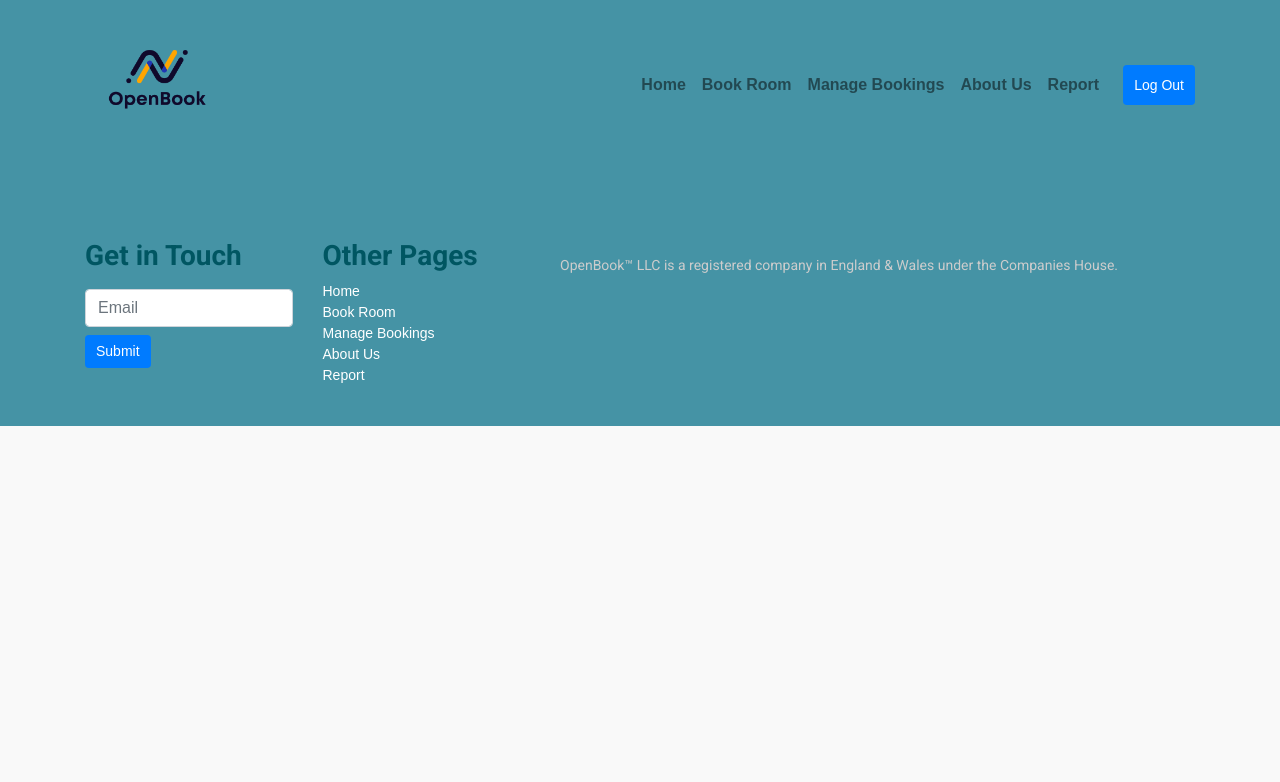
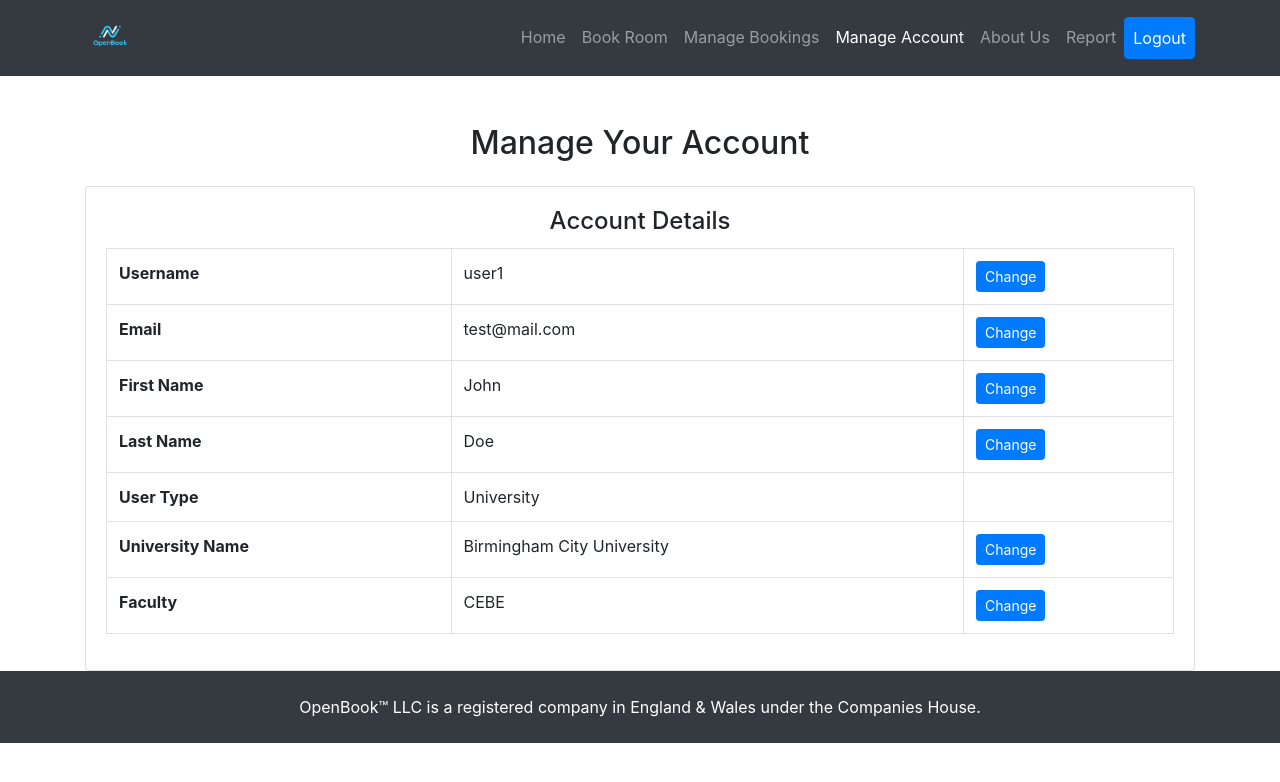
Before and after one commit to UmaeerH/DIG5127, a PHP site: page /ManageAccount.php in a window 1280 px wide. Shown: the top 782 px of the page. Run offline with PHP 8.4, Linux system fonts and the light colour scheme; a user stored in the database is signed in; data comes from the database, SQL or seed files in the repository.

Commit message:
Both Manage pages functioning

```diff
--- a/ManageAccount.php
+++ b/ManageAccount.php
@@ -1,79 +1,227 @@
 <?php
+include "resources/database.php";
 session_start();
+
+// Redirect to login page if not logged in
+if (!isset($_SESSION['userID'])) {
+    header("Location: login.php");
+    exit;
+}
+
+// Fetch user information using the user ID from the session
+$userID = $_SESSION['userID'];
+$sql = "SELECT u.userID, u.username, u.firstName, u.lastName, u.email, u.userType,
+        IFNULL(uu.university_name, 'None') AS university_name,
+        IFNULL(uu.faculty, 'None') AS faculty,
+        IFNULL(us.studentID, 'None') AS studentID,
+        IFNULL(us.course, 'None') AS course,
+        IFNULL(ust.department, 'None') AS department,
+        IFNULL(ex.company, 'None') AS company,
+        IFNULL(ex.role, 'None') AS role
+        FROM users u
+        LEFT JOIN universityusers uu ON u.userID = uu.user_id
+        LEFT JOIN universitystudents us ON u.userID = us.user_id
+        LEFT JOIN universitystaff ust ON u.userID = ust.user_id
+        LEFT JOIN externalusers ex ON u.userID = ex.user_id
+        WHERE u.userID = ?";
+$stmt = $conn->prepare($sql);
+$stmt->bind_param("i", $userID);
+$stmt->execute();
+$result = $stmt->get_result();
+if ($result->num_rows > 0) {
+    $userInfo = $result->fetch_assoc();
+} else {
+    echo "User not found.";
+    exit;
+}
+
+// Update user information
+if ($_SERVER['REQUEST_METHOD'] === 'POST' && isset($_POST['update_field'])) {
+    $field = $_POST['field'];
+    $newValue = $_POST['new_value'];
+
+    $sql = null;
+    switch ($field) {
+        case 'username':
+        case 'firstName':
+        case 'lastName':
+        case 'email':
+            $sql = "UPDATE users SET $field = ? WHERE userID = ?";
+            break;
+        case 'university_name':
+        case 'faculty':
+            $sql = "UPDATE universityusers SET $field = ? WHERE user_id = ?";
+            break;
+        case 'studentID':
+        case 'course':
+            $sql = "UPDATE universitystudents SET $field = ? WHERE user_id = ?";
+            break;
+        case 'department':
+            $sql = "UPDATE universitystaff SET $field = ? WHERE user_id = ?";
+            break;
+        case 'company':
+        case 'role':
+            $sql = "UPDATE externalusers SET $field = ? WHERE user_id = ?";
+            break;
+    }
+
+    if ($sql) {
+        $stmt = $conn->prepare($sql);
+        $stmt->bind_param("si", $newValue, $userID);
+        if ($stmt->execute()) {
+            if ($field === 'username') {
+                $_SESSION['username'] = $newValue;
+            }
+            $message = ucfirst($field) . " updated successfully.";
+            header("Refresh:0");
+        } else {
+            $message = "Error updating " . ucfirst($field) . ".";
+        }
+    } else {
+        $message = "Invalid field.";
+    }
+}
 ?>
 
 <!DOCTYPE html>
 <html lang="en">
 <head>
-    <!-- Metadata -->
     <meta charset="UTF-8">
     <meta name="viewport" content="width=device-width, initial-scale=1.0">
-
-    <!-- LINKS
-         Bootstrap CDN -->
-    <link rel="stylesheet" href="https://maxcdn.bootstrapcdn.com/bootstrap/4.0.0/css/bootstrap.min.css"rel="nofollow"
-    integrity="sha384-Gn5384xqQ1aoWXA+058RXPxPg6fy4IWvTNh0E263XmFcJlSAwiGgFAW/dAiS6JXm" crossorigin="anonymous">
-    <link rel="preconnect" href="https://fonts.gstatic.com" crossorigin>
-<link href="https://fonts.googleapis.com/css2?family=Roboto:ital,wght@0,100..900;1,100..900&display=swap" rel="stylesheet">
-    <!-- External CSS -->
-    <link rel="stylesheet" href="public_html/style/main.css">
-    <!-- Javascript -->
-    <script src="https://maxcdn.bootstrapcdn.com/bootstrap/4.0.0/js/bootstrap.min.js"
-            integrity="sha384-JZR6Spejh4U02d8jOt6vLEHfe/JQGiRRSQQxSfFWpi1MquVdAyjUar5+76PVCmYl" crossorigin="anonymous"></script>
-    <script src="public_html/js/main.js"></script>
-    <title>About Us </title>
+    <title>Manage Account</title>
+    <link rel="stylesheet" href="https://maxcdn.bootstrapcdn.com/bootstrap/4.0.0/css/bootstrap.min.css">
+    <style>
+        .bg-dark-custom {
+            background-color: #343a40;
+        }
+    </style>
 </head>
-
-<!--- Navbar --->
-<nav class="navbar navbar-expand-lg navbar-light bg-teal">
+<body>
+<!-- Navbar -->
+<nav class="navbar navbar-expand-lg navbar-dark bg-dark-custom">
     <div class="container">
         <a class="navbar-brand" href="index.php">
-                    <img src="public_html/images/OpenBook_Logo.png" alt="OpenBook Logo" class="OBLogo">
+            <img src="public_html/images/OpenBook_LogoLight.png" alt="OpenBook Logo" style="height: 50px;">
         </a>
-            <div class="navbar-nav ml-auto">
-                <a class="nav-item nav-link" href="index.php">Home</a>
-                <a class="nav-item nav-link" href="BookRooms.php">Book Room</a>
-                <a class="nav-item nav-link" href="ManageBookings.php">Manage Bookings</a>
-                <a class="nav-item nav-link" href="AboutUs.php">About Us</a>
-                <a class="nav-item nav-link" href="ReportPage.php">Report</a>
-                <?php if (isset($_SESSION['username'])): ?>
-                    <button onclick="window.location.href='index.php?action=logout'" class="btn btn-primary ml-3">Log Out</button>
-                <?php endif; ?>
+        <button class="navbar-toggler" type="button" data-toggle="collapse" data-target="#navbarNav">
+            <span class="navbar-toggler-icon"></span>
+        </button>
+        <div class="collapse navbar-collapse" id="navbarNav">
+            <ul class="navbar-nav ml-auto">
+                <li class="nav-item"><a class="nav-link" href="index.php">Home</a></li>
+                <li class="nav-item"><a class="nav-link" href="BookRooms.php">Book Room</a></li>
+                <li class="nav-item"><a class="nav-link" href="ManageBookings.php">Manage Bookings</a></li>
+                <li class="nav-item"><a class="nav-link active" href="ManageAccount.php">Manage Account</a></li>
+                <li class="nav-item"><a class="nav-link" href="AboutUs.php">About Us</a></li>
+                <li class="nav-item"><a class="nav-link" href="ReportPage.php">Report</a></li>
+                <li class="nav-item"><a class="nav-link btn btn-primary text-white" href="index.php?action=logout">Logout</a></li>
+            </ul>
         </div>
     </div>
 </nav>
 
-     <!---- FOOTER ---->
-     <style>
-        .bg-dark-custom {
-            background-color: #4593A5;
-        }
-    </style>
-    <footer class="bg-dark-custom text-black py-4">
-        <div class="container">
-            <div class="row">
-                <div class="col">
-                    <h3>Get in Touch</h3>
-                    <form action="#" method="post" class="mt-3">
-                        <input type="text" name="EMAIL" class="form-control mb-2" placeholder="Email">
-                        <button class="btn btn-primary" type="submit">Submit</button>
+<!-- Account Details -->
+<div class="container mt-5">
+    <h2 class="text-center mb-4">Manage Your Account</h2>
+    <?php if (isset($message)): ?>
+        <div class="alert alert-info"><?php echo $message; ?></div>
+    <?php endif; ?>
+
+    <div class="card shadow">
+        <div class="card-body">
+            <h4 class="card-title text-center">Account Details</h4>
+            <table class="table table-bordered">
+                <tr>
+                    <th>Username</th>
+                    <td><?php echo htmlspecialchars($userInfo['username']); ?></td>
+                    <td><button class="btn btn-primary btn-sm" onclick="editField('username')">Change</button></td>
+                </tr>
+                <tr>
+                    <th>Email</th>
+                    <td><?php echo htmlspecialchars($userInfo['email']); ?></td>
+                    <td><button class="btn btn-primary btn-sm" onclick="editField('email')">Change</button></td>
+                </tr>
+                <tr>
+                    <th>First Name</th>
+                    <td><?php echo htmlspecialchars($userInfo['firstName']); ?></td>
+                    <td><button class="btn btn-primary btn-sm" onclick="editField('firstName')">Change</button></td>
+                </tr>
+                <tr>
+                    <th>Last Name</th>
+                    <td><?php echo htmlspecialchars($userInfo['lastName']); ?></td>
+                    <td><button class="btn btn-primary btn-sm" onclick="editField('lastName')">Change</button></td>
+                </tr>
+                <tr>
+                    <th>User Type</th>
+                    <td><?php echo htmlspecialchars($userInfo['userType']); ?></td>
+                    <td></td>
+                </tr>
+                <!-- Additional fields based on user type -->
+                <?php if ($userInfo['userType'] === 'University'): ?>
+                    <tr>
+                        <th>University Name</th>
+                        <td><?php echo htmlspecialchars($userInfo['university_name']); ?></td>
+                        <td><button class="btn btn-primary btn-sm" onclick="editField('university_name')">Change</button></td>
+                    </tr>
+                    <tr>
+                        <th>Faculty</th>
+                        <td><?php echo htmlspecialchars($userInfo['faculty']); ?></td>
+                        <td><button class="btn btn-primary btn-sm" onclick="editField('faculty')">Change</button></td>
+                    </tr>
+                <?php elseif ($userInfo['userType'] === 'External'): ?>
+                    <tr>
+                        <th>Company</th>
+                        <td><?php echo htmlspecialchars($userInfo['company']); ?></td>
+                        <td><button class="btn btn-primary btn-sm" onclick="editField('company')">Change</button></td>
+                    </tr>
+                    <tr>
+                        <th>Role</th>
+                        <td><?php echo htmlspecialchars($userInfo['role']); ?></td>
+                        <td><button class="btn btn-primary btn-sm" onclick="editField('role')">Change</button></td>
+                    </tr>
+                <?php endif; ?>
+            </table>
+        </div>
+    </div>
+
+    <form method="POST" id="editForm" style="display:none;">
+        <div class="form-group mt-4">
+            <label for="new_value" id="editLabel"></label>
+            <input type="text" id="new_value" name="new_value" class="form-control" required>
+            <input type="hidden" id="field" name="field">
+        </div>
+        <button type="submit" name="update_field" class="btn btn-success">Save</button>
+        <button type="button" class="btn btn-secondary" onclick="cancelEdit()">Cancel</button>
     </form>
 </div>
-                <div class="col">
-                    <h3>Other Pages</h3>
-                    <ul class="list-unstyled">
-                        <li><a href="index.php" class="text-white">Home</a></li>
-                        <li><a href="BookRooms.php" class="text-white">Book Room</a></li>
-                        <li><a href="ManageBookings.php" class="text-white">Manage Bookings</a></li>
-                        <li><a href="AboutUs.php" class="text-white">About Us</a></li>
-                        <li><a href="ReportPage.php" class="text-white">Report</a></li>
-                    </ul>
-                </div>
-                <div class="col-7">
-                    <p class="mt-3">OpenBook™ LLC is a registered company in England & Wales under the Companies House.</p>
-                </div>
-            </div>
+
+<!-- Footer -->
+<footer class="bg-dark-custom text-white py-4">
+    <div class="container text-center">
+        <p class="mb-0">OpenBook™ LLC is a registered company in England & Wales under the Companies House.</p>
     </div>
 </footer>
-    <script src="https://cdn.jsdelivr.net/npm/bootstrap@5.3.0/dist/js/bootstrap.bundle.min.js"></script>
+
+<script>
+    function editField(field) {
+        document.getElementById('editForm').style.display = 'block';
+        document.getElementById('field').value = field;
+        const labels = {
+            username: 'Enter new username:',
+            email: 'Enter new email:',
+            firstName: 'Enter new first name:',
+            lastName: 'Enter new last name:',
+            university_name: 'Enter new university name:',
+            faculty: 'Enter new faculty:',
+            company: 'Enter new company:',
+            role: 'Enter new role:'
+        };
+        document.getElementById('editLabel').innerText = labels[field];
+    }
+
+    function cancelEdit() {
+        document.getElementById('editForm').style.display = 'none';
+    }
+</script>
 </body>
+</html>
```
Also changed, not shown: ManageBookings.php (+79 -98 lines). Lines whose indentation alone changed are shown as unchanged.
